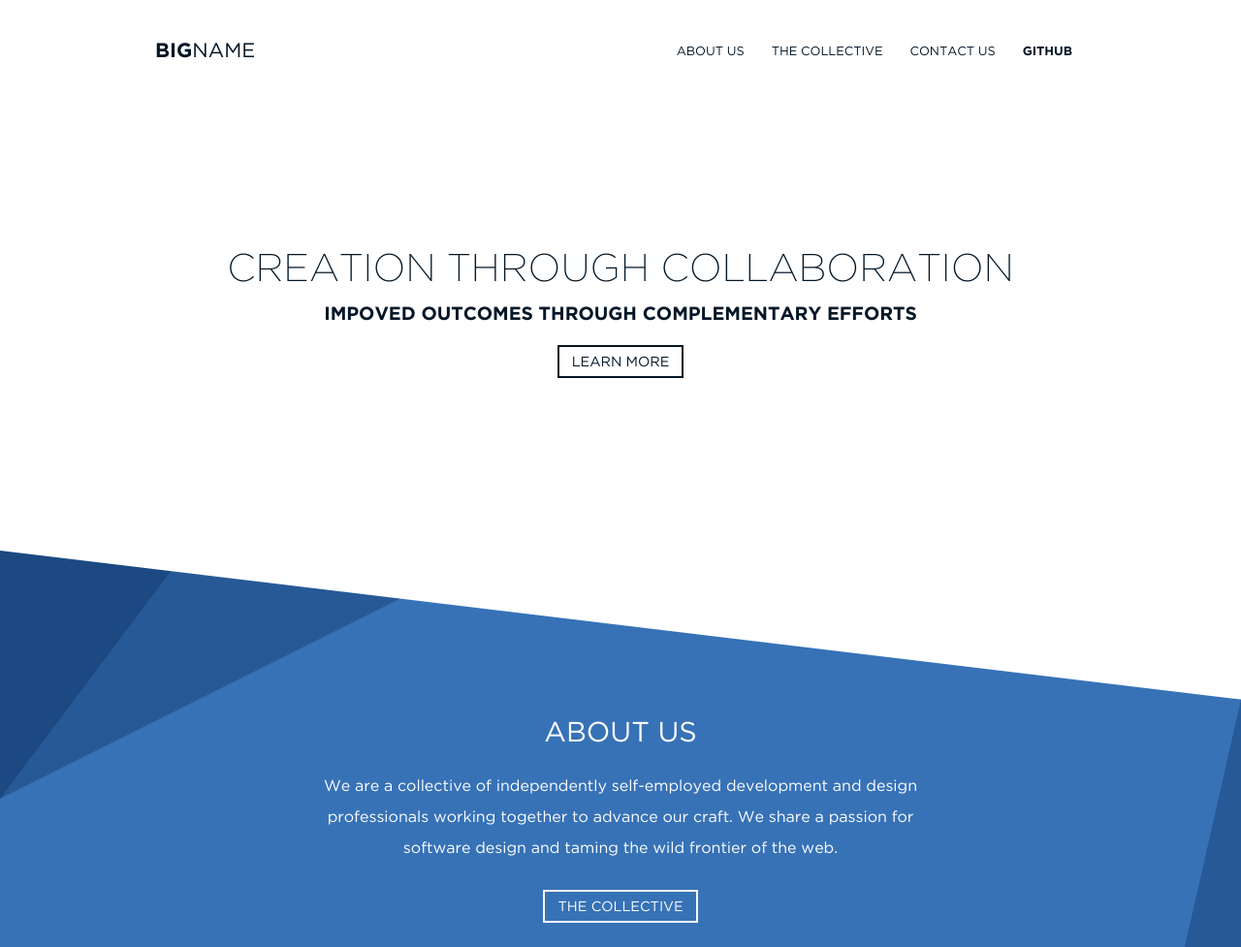
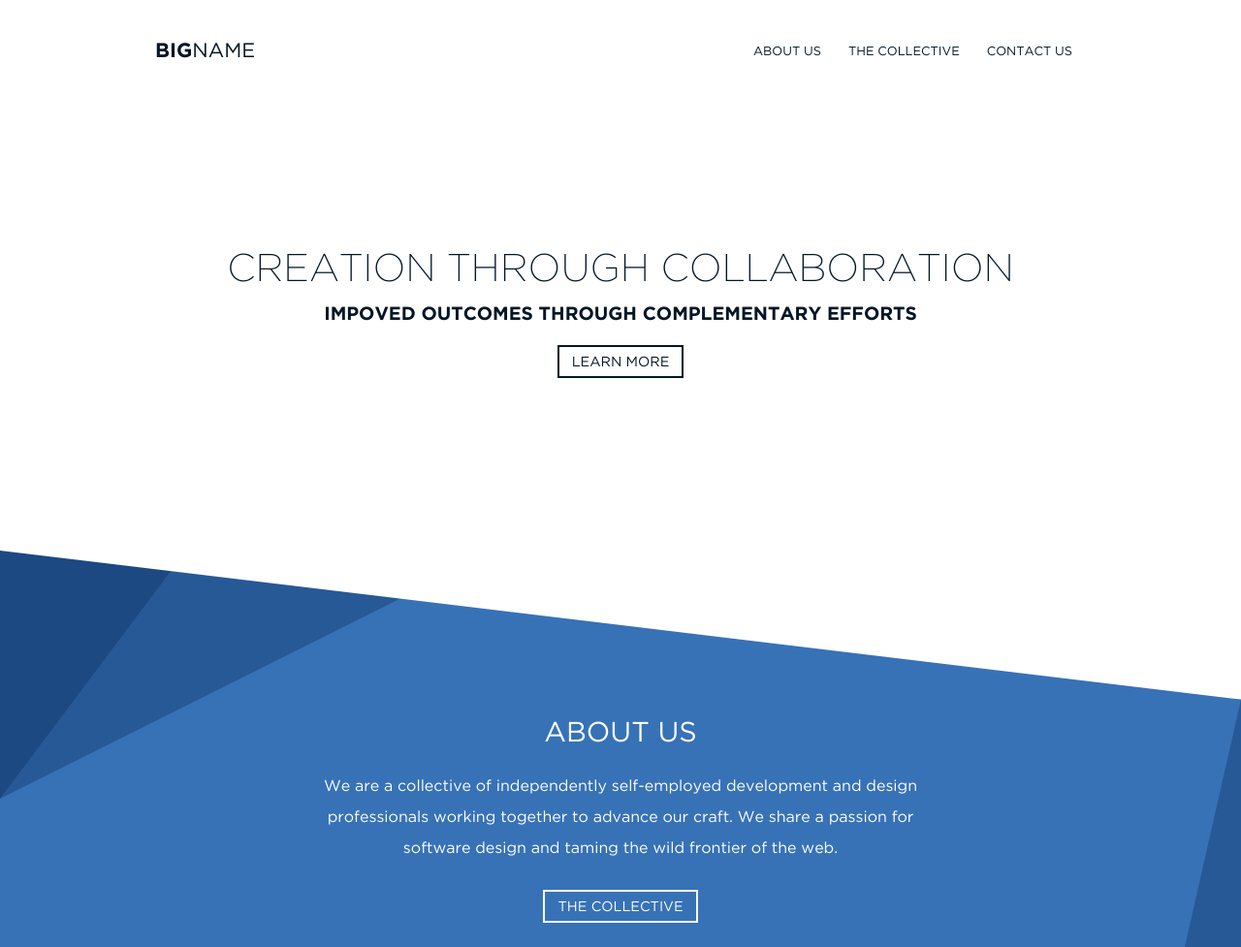
Before and after one commit to heybigname/heybigname.com, a website: page public/index.html in a window 1280 px wide. Shown: the top 977 px of the page at 97% size. Drawn offline with nearby package versions, Linux system fonts and the light colour scheme.

Commit message:
temporarily remove github link

```diff
--- a/public/index.html
+++ b/public/index.html
@@ -17,7 +17,6 @@
                 <li class="navigation__item"><a class="navigation__link __scrollto" href="#about-us">about us</a></li>
                 <li class="navigation__item"><a class="navigation__link __scrollto" href="#the-collective">the collective</a></li>
                 <li class="navigation__item"><a class="navigation__link __scrollto" href="#contact-us">contact us</a></li>
-                <li class="navigation__item"><a class="navigation__link navigation__link--thick" href="https://github.com/heybigname">github</a></li>
             </ul>
         </nav>
     </header>
```
